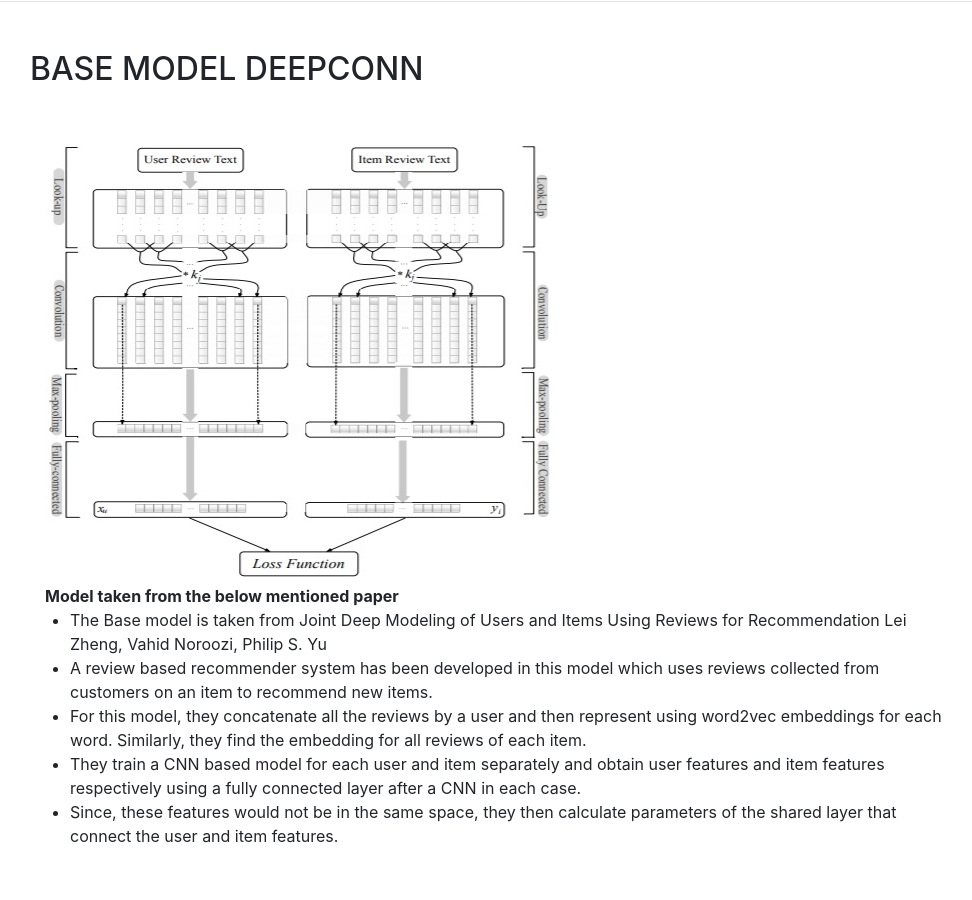
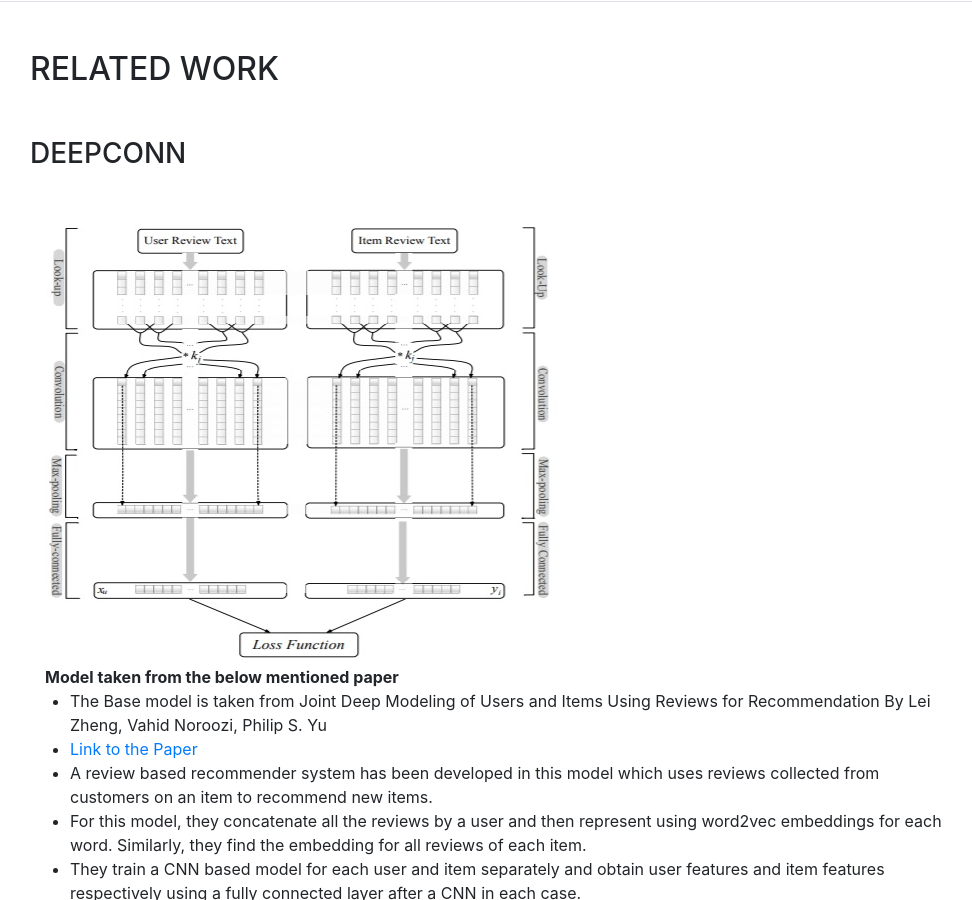
Before and after one commit to ashok-gowda/RecCoNN.github.io, a website with bundled scripts: page index.html in a window 1280 px wide. Shown: the part 1900-2800 px from the top of the page, without its empty margins (290-1262 px from the left). Built offline with nearby package versions, Linux system fonts and the light colour scheme; a web font is replaced by a local one.

Commit message:
Changes to Website

```diff
--- a/index.html
+++ b/index.html
@@ -76,14 +76,17 @@
           <div class="subheading mb-5">By
 
           </div>
+          <div class="subheading mb-5">Akhil Babu Manam
+          </div>
+          <div class="subheading mb-5">Ashok Govinda Gowda
+          </div>
+          <div class="subheading mb-5">Kishan Hulkodu Sheshagiri
+          </div>
            <div class="subheading mb-5">Shiva Kumar Pentyala
           </div>
-           <div class="subheading mb-5">Akhil Babu Manam
-          </div>
-           <div class="subheading mb-5">Kishan Hulkodu Sheshagiri
-          </div>
-           <div class="subheading mb-5">Ashok Govinda Gowda
-          </div>
+
+
+
         </div>
       </section>
 
@@ -144,7 +147,10 @@ quality etc.)?</p>
         <div class="my-auto">
         <div class="container-fluid">
           	<div class="row">
-          		<h2 class="mb-5">Base Model DeepConn</h2>
+          		<h2 class="mb-5">RELATED WORK</h2>
+          	</div>
+          	<div class="row">
+          		<h3 class="mb-5">DEEPCONN</h3>
           	</div>
           	 <div class="row">
               <div class="col-md-8 col-xs-8 col-sm-8 col-lg-8">
@@ -154,8 +160,11 @@ quality etc.)?</p>
               </div>
           	<ul>
         	<div class="row">
-        	<li> The Base model is taken from Joint Deep Modeling of Users and Items Using Reviews for Recommendation
+        	<li> The Base model is taken from Joint Deep Modeling of Users and Items Using Reviews for Recommendation By
 Lei Zheng, Vahid Noroozi, Philip S. Yu</li>
+        	</div>
+        	<div class="row">
+        	<li><a href="https://arxiv.org/pdf/1701.04783.pdf" target="_blank">Link to the Paper</a>
         	</div>
         	<div class="row">
         	<li> A review based recommender system has been developed in this model which uses reviews collected from customers on an item to recommend new items. </li>
```
